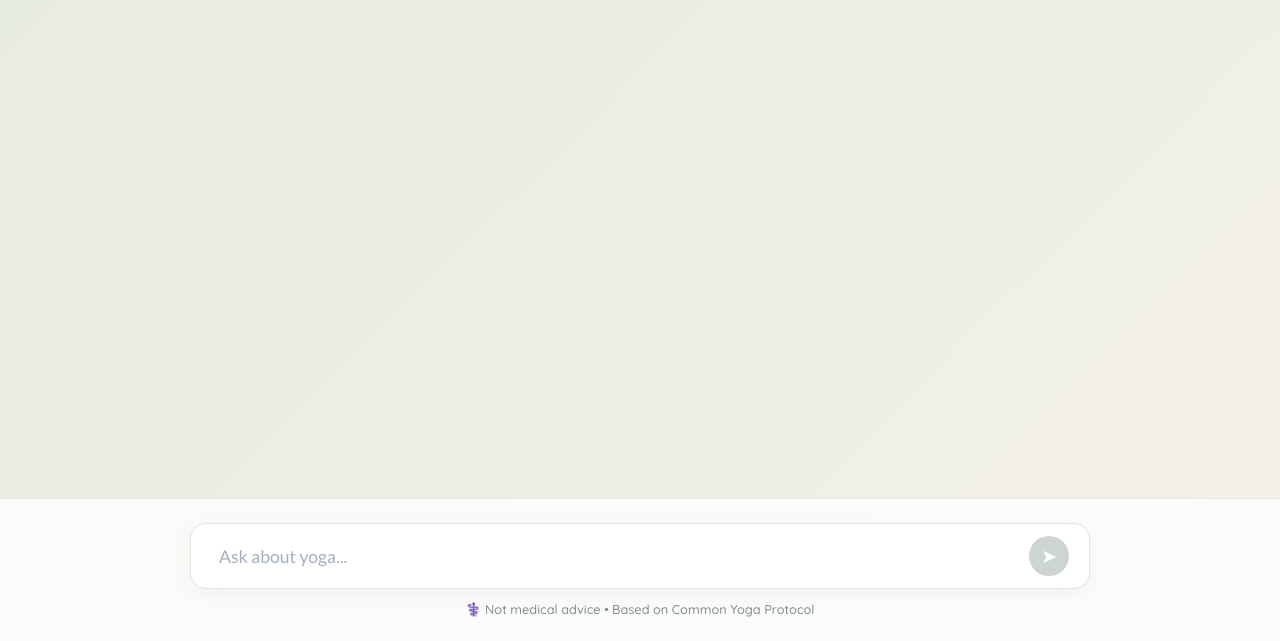
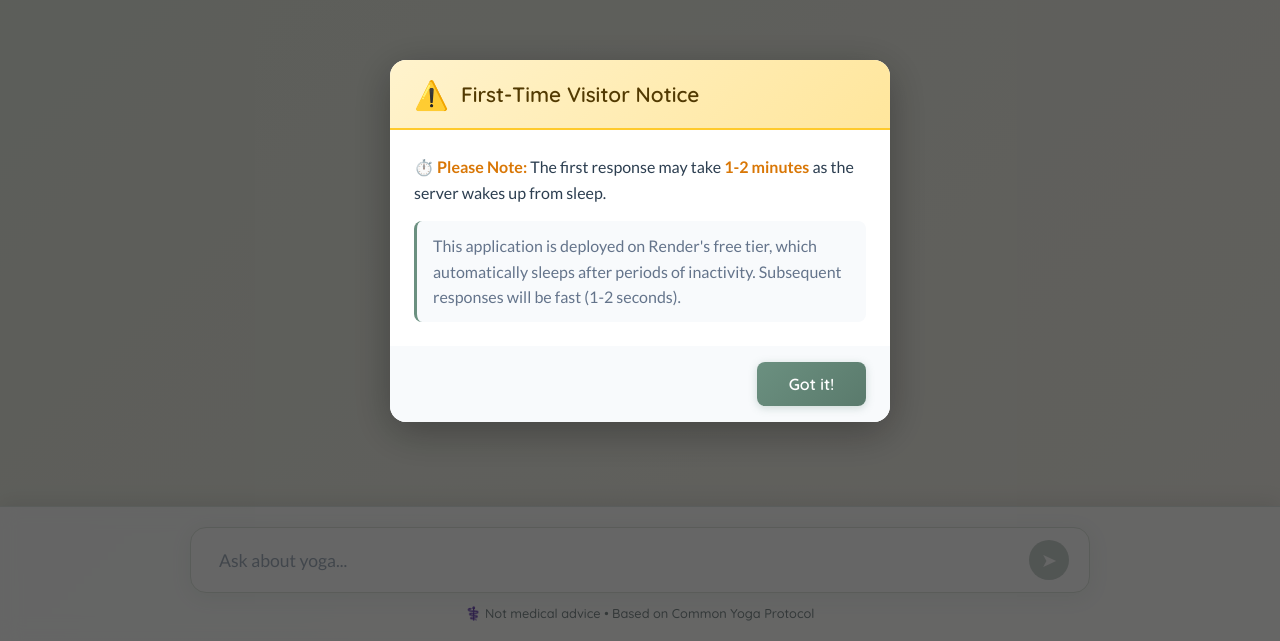
Before and after one commit to IronwallxR5/Yoga, a React (Create React App) app in the folder frontend/: page / in a window 1280 px wide. Shown: the part 159-800 px from the top of the page. Built offline with nearby package versions, Linux system fonts and the light colour scheme; the HTML template or start-up script is replaced by a standard one.

Commit message:
added warning for cold start and fixed the input box

```diff
--- a/frontend/src/App.css
+++ b/frontend/src/App.css
@@ -9,6 +9,134 @@
   /* background controlled by index.css */
   display: flex;
   flex-direction: column;
+}
+
+/* Cold Start Warning Popup Modal */
+.modal-overlay {
+  position: fixed;
+  top: 0;
+  left: 0;
+  right: 0;
+  bottom: 0;
+  background: rgba(0, 0, 0, 0.6);
+  display: flex;
+  align-items: center;
+  justify-content: center;
+  z-index: 9999;
+  animation: fadeIn 0.3s ease-out;
+  padding: 20px;
+}
+
+@keyframes fadeIn {
+  from {
+    opacity: 0;
+  }
+  to {
+    opacity: 1;
+  }
+}
+
+.cold-start-popup {
+  background: #ffffff;
+  border-radius: 16px;
+  box-shadow: 0 10px 40px rgba(0, 0, 0, 0.3);
+  max-width: 500px;
+  width: 100%;
+  animation: slideUp 0.3s ease-out;
+  overflow: hidden;
+}
+
+@keyframes slideUp {
+  from {
+    transform: translateY(30px);
+    opacity: 0;
+  }
+  to {
+    transform: translateY(0);
+    opacity: 1;
+  }
+}
+
+.popup-header {
+  background: linear-gradient(135deg, #fff3cd 0%, #ffe69c 100%);
+  padding: 20px 24px;
+  display: flex;
+  align-items: center;
+  gap: 12px;
+  border-bottom: 2px solid #ffca2c;
+}
+
+.popup-icon {
+  font-size: 28px;
+  line-height: 1;
+}
+
+.popup-header h3 {
+  margin: 0;
+  font-size: 1.3rem;
+  color: #523a02;
+  font-weight: 600;
+  font-family: 'Quicksand', sans-serif;
+}
+
+.popup-body {
+  padding: 24px;
+  color: #2c3e50;
+}
+
+.popup-body p {
+  margin: 0 0 16px 0;
+  line-height: 1.6;
+  font-size: 1rem;
+}
+
+.popup-body p:last-child {
+  margin-bottom: 0;
+}
+
+.popup-body strong {
+  color: #d97706;
+  font-weight: 600;
+}
+
+.popup-detail {
+  font-size: 0.9rem;
+  color: #64748b;
+  background: #f8fafc;
+  padding: 12px 16px;
+  border-radius: 8px;
+  border-left: 3px solid #6b9080;
+}
+
+.popup-footer {
+  padding: 16px 24px;
+  background: #f8fafc;
+  display: flex;
+  justify-content: flex-end;
+}
+
+.popup-button {
+  background: linear-gradient(135deg, #6b9080 0%, #5a7a6c 100%);
+  color: white;
+  border: none;
+  padding: 12px 32px;
+  border-radius: 8px;
+  font-size: 1rem;
+  font-weight: 600;
+  cursor: pointer;
+  transition: all 0.2s;
+  box-shadow: 0 2px 8px rgba(107, 144, 128, 0.3);
+  font-family: 'Quicksand', sans-serif;
+}
+
+.popup-button:hover {
+  background: linear-gradient(135deg, #5a7a6c 0%, #4a6a5c 100%);
+  transform: translateY(-1px);
+  box-shadow: 0 4px 12px rgba(107, 144, 128, 0.4);
+}
+
+.popup-button:active {
+  transform: translateY(0);
 }
 
 .messages-container {
@@ -221,17 +349,25 @@
 .messages-container {
   flex: 1;
   overflow-y: auto;
+  overflow-x: hidden;
   padding: 20px;
+  padding-bottom: 180px; /* Space for fixed input at bottom */
   max-width: 900px;
   width: 100%;
   margin: 0 auto;
 }
 
 .input-container {
-  background: rgba(255, 255, 255, 0.8);
+  position: fixed;
+  bottom: 0;
+  left: 0;
+  right: 0;
+  background: rgba(255, 255, 255, 0.95);
   backdrop-filter: blur(10px);
-  padding: 24px;
+  padding: 20px 24px;
   border-top: 1px solid rgba(107, 144, 128, 0.2);
+  box-shadow: 0 -4px 20px rgba(0, 0, 0, 0.08);
+  z-index: 100;
 }
 
 .input-wrapper {
--- a/frontend/src/App.js
+++ b/frontend/src/App.js
@@ -1,4 +1,4 @@
-import React, { useState } from 'react';
+import React, { useState, useEffect } from 'react';
 import axios from 'axios';
 import ReactMarkdown from 'react-markdown';
 import './App.css';
@@ -8,6 +8,16 @@ function App() {
   const [loading, setLoading] = useState(false);
   const [response, setResponse] = useState(null);
   const [error, setError] = useState(null);
+  const [showColdStartWarning, setShowColdStartWarning] = useState(false);
+
+  useEffect(() => {
+    // Check if user has visited before
+    const hasVisited = localStorage.getItem('hasVisitedYogaApp');
+    if (!hasVisited) {
+      setShowColdStartWarning(true);
+      localStorage.setItem('hasVisitedYogaApp', 'true');
+    }
+  }, []);
 
 
 
@@ -48,6 +58,34 @@ function App() {
 
   return (
     <div className="App">
+      {/* Cold Start Warning Popup */}
+      {showColdStartWarning && (
+        <div className="modal-overlay" onClick={() => setShowColdStartWarning(false)}>
+          <div className="cold-start-popup" onClick={(e) => e.stopPropagation()}>
+            <div className="popup-header">
+              <span className="popup-icon">⚠️</span>
+              <h3>First-Time Visitor Notice</h3>
+            </div>
+            <div className="popup-body">
+              <p>
+                <strong>⏱️ Please Note:</strong> The first response may take <strong>1-2 minutes</strong> as the server wakes up from sleep.
+              </p>
+              <p className="popup-detail">
+                This application is deployed on Render's free tier, which automatically sleeps after periods of inactivity. Subsequent responses will be fast (1-2 seconds).
+              </p>
+            </div>
+            <div className="popup-footer">
+              <button
+                className="popup-button"
+                onClick={() => setShowColdStartWarning(false)}
+              >
+                Got it!
+              </button>
+            </div>
+          </div>
+        </div>
+      )}
+
       {/* Chat Messages Area */}
       <div className="messages-container">
 
```
